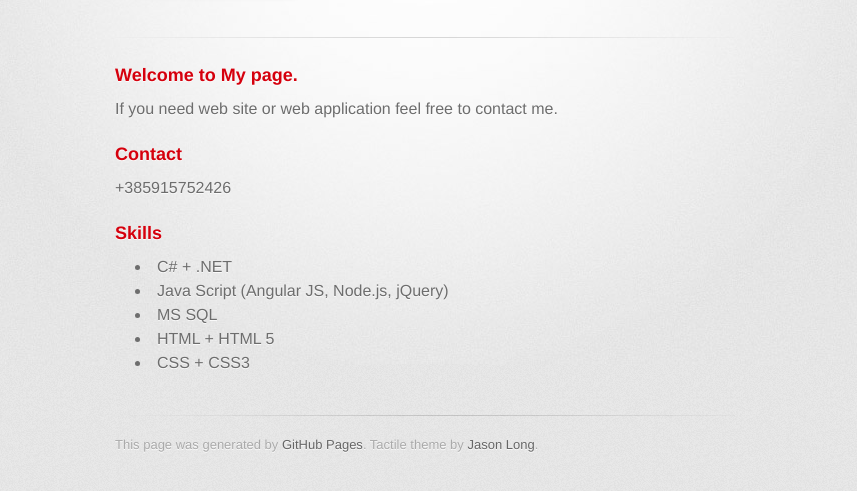
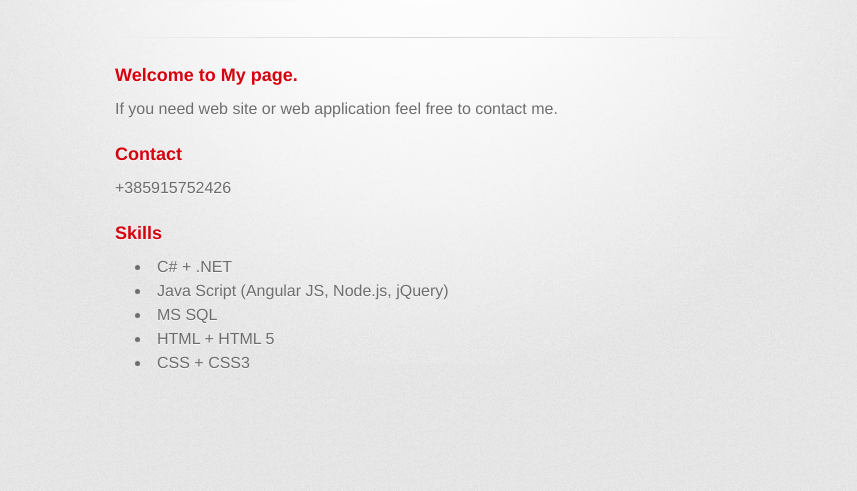
Before and after one commit to grgcul/grgcul.github.io, a plain HTML site: page index.html in a window 1280 px wide. Shown: the part 209-700 px from the top of the page, without its empty margins (215-1072 px from the left). Drawn offline with Linux system fonts and the light colour scheme; a web font is replaced by a local one.

Commit message:
Update index.html

```diff
--- a/index.html
+++ b/index.html
@@ -51,11 +51,6 @@
 </ul>
         </section>
 
-        <footer>
-          This page was generated by <a href="http://pages.github.com">GitHub Pages</a>. Tactile theme by <a href="https://twitter.com/jasonlong">Jason Long</a>.
-        </footer>
-
-
       </div>
     </div>
   </body>
```
